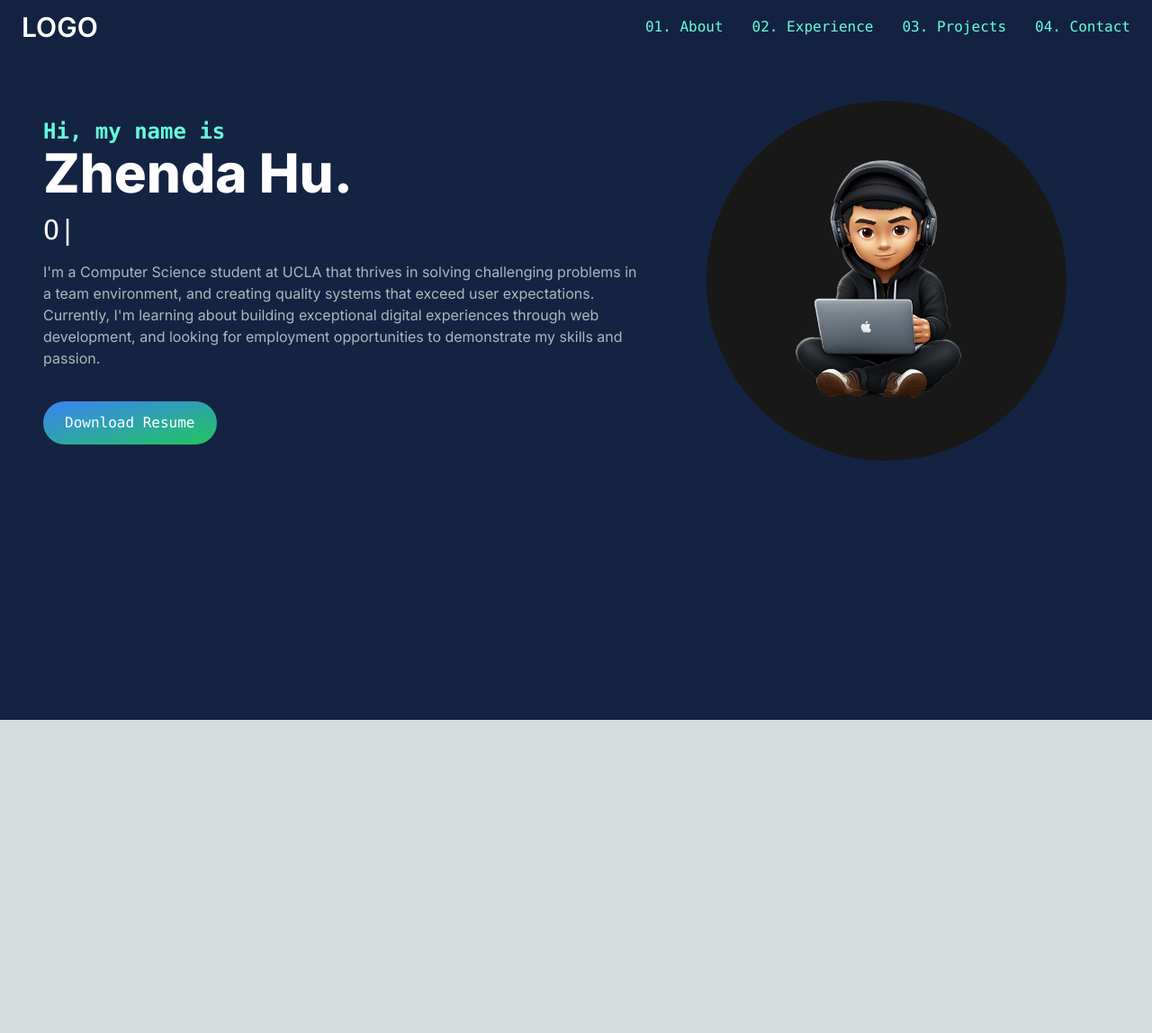
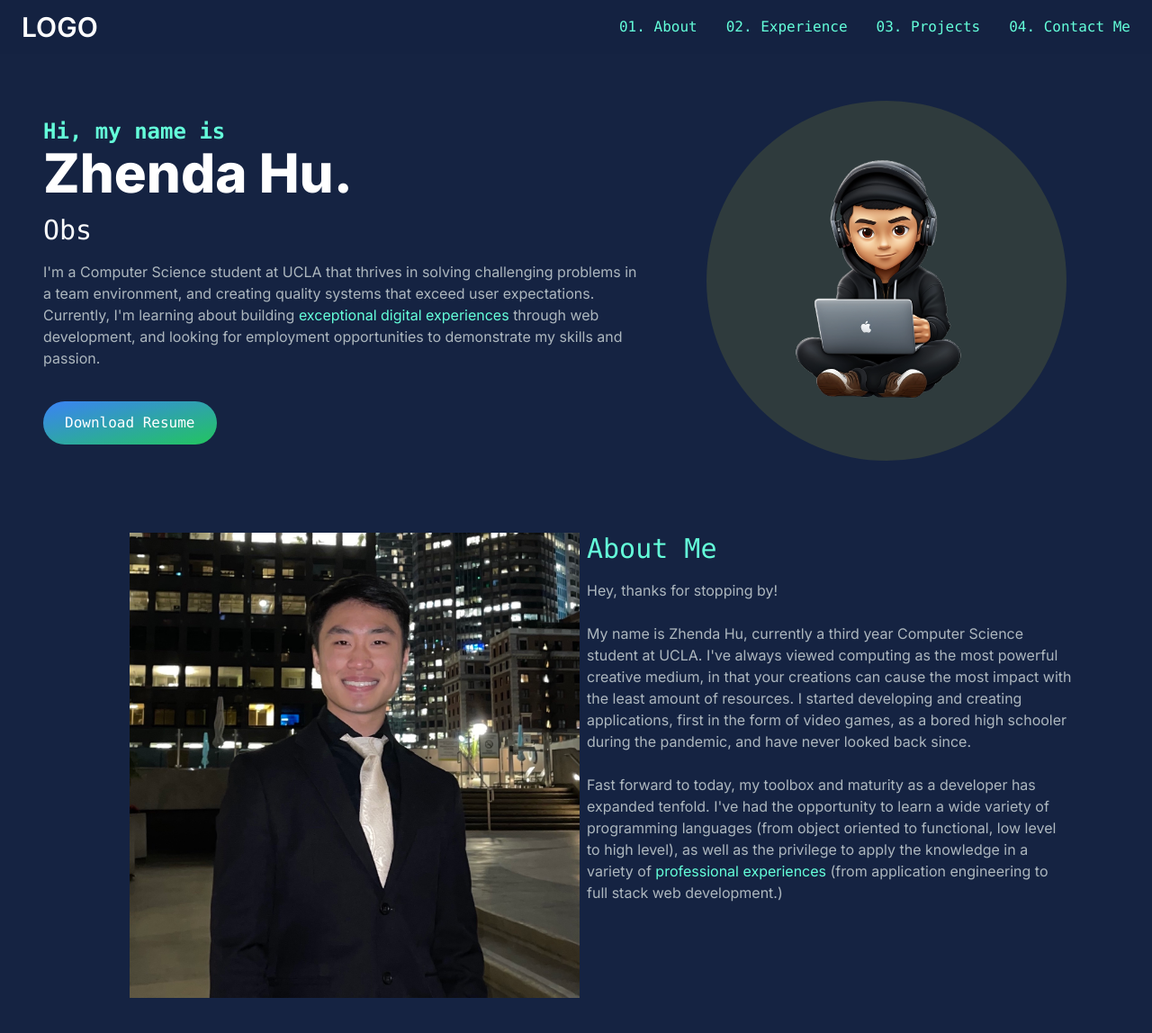
Before and after one commit to zhendahu/zhendahu.github.io, a Next.js app in the folder zhenda-portfolio/: page / in a window 1280 px wide. Shown: the top 1148 px of the page at 90% size. Before the commit the page ends 800 px from the top, so only its background shows below. Built offline with nearby package versions, Linux system fonts and the light colour scheme.

Commit message:
started about me section

```diff
--- /dev/null
+++ b/zhenda-portfolio/src/app/components/AboutSection.jsx
@@ -0,0 +1,26 @@
+import React from 'react'
+import Image from 'next/image'
+
+const AboutSection = () => {
+  return (
+    <section className='text-white'>
+       <div className='md:grid md:grid-cols-2 gap-6 items-center py-8 px-2 xl:gap-6 sm:py-16 xl:px-16'>
+            <Image src="/images/zhenda_about.jpg" alt="about section image" className='ml-20' width={500} height={500} />
+            <div className='mt-4 md:mt-0 text-left flex flex-col h-full'>
+                <h2 className='text-3xl font-mono text-[#64FFDA] mb-4'>About Me</h2>
+                <p className='text-[#ADB7BE] text-xs sm:text-sm mr-6 mb-6 lg:text-base'>
+                    Hey, thanks for stopping by!
+                    <br></br>
+                    <br></br>
+                    My name is Zhenda Hu, currently a third year Computer Science student at UCLA. I've always viewed computing as the most powerful creative medium, in that your creations can cause the most impact with the least amount of resources. I started developing and creating applications, first in the form of video games, as a bored high schooler during the pandemic, and have never looked back since.
+                    <br></br>
+                    <br></br>
+                    Fast forward to today, my toolbox and maturity as a developer has expanded tenfold. I've had the opportunity to learn a wide variety of programming languages (from object oriented to functional, low level to high level), as well as the privilege to apply the knowledge in a variety of <span className='text-[#64FFDA]'>professional experiences</span> (from application engineering to full stack web development.)
+                </p>
+            </div>
+       </div>
+    </section>
+  )
+}
+
+export default AboutSection
--- a/zhenda-portfolio/src/app/components/HeroSection.jsx
+++ b/zhenda-portfolio/src/app/components/HeroSection.jsx
@@ -15,9 +15,8 @@ const HeroSection = () => {
               <h1 className="text-gray-50 mb-4 text-1xl sm:text-2xl lg:text-3xl font-mono">
                 <TypeAnimation
                   sequence={[
-                    // Same substring at the start will only be typed out once, initially
                     'Web Developer.',
-                    1000, // wait 1s before replacing "Mice" with "Hamsters"
+                    1000,
                     'Application Engineer.',
                     1000,
                     'Obsessive Learner.',
@@ -31,7 +30,7 @@ const HeroSection = () => {
                 />
               </h1>
               <p className="text-[#ADB7BE] text-xs sm:text-sm mr-6 mb-6 lg:text-base">
-                  I'm a Computer Science student at UCLA that thrives in solving challenging problems in a team environment, and creating quality systems that exceed user expectations. Currently, I'm learning about building exceptional digital experiences through web development, and looking for employment opportunities to demonstrate my skills and passion.
+                  I'm a Computer Science student at UCLA that thrives in solving challenging problems in a team environment, and creating quality systems that exceed user expectations. Currently, I'm learning about building <span className='text-[#64FFDA]'>exceptional digital experiences</span> through web development, and looking for employment opportunities to demonstrate my skills and passion.
               </p>
               <div>
                 <button className='px-6 py-3 w-full sm:w-fit rounded-full bg-gradient-to-br from-blue-500 to-green-500 hover:from-blue-500 hover:to-yellow-500 text-white mt-3 font-mono'>
@@ -40,7 +39,7 @@ const HeroSection = () => {
               </div>
             </div>
             <div className="col-span-5 place-self-center mt-4 lg:mt-0">
-              <div className='rounded-full bg-[#181818] w-[250px] h-[250px] lg:w-[400px] lg:h-[400px] relative'>
+              <div className='rounded-full bg-[#2f3b3d] w-[250px] h-[250px] lg:w-[400px] lg:h-[400px] relative'>
                 <Image
                   src="/images/zhenda_memoji.png"
                   alt="hero image"
--- a/zhenda-portfolio/src/app/components/Navbar.jsx
+++ b/zhenda-portfolio/src/app/components/Navbar.jsx
@@ -19,7 +19,7 @@ const navLinks = [
         path:"#projects",
     },
     {
-        title:"04. Contact",
+        title:"04. Contact Me",
         path:"#contact",
     }
 ]
--- a/zhenda-portfolio/src/app/page.js
+++ b/zhenda-portfolio/src/app/page.js
@@ -1,14 +1,16 @@
 import Image from 'next/image'
 import HeroSection from './components/HeroSection'
 import { Navbar } from './components/Navbar'
+import AboutSection from './components/AboutSection'
 
 export default function Home() {
   return (
     <main className="flex min-h-screen flex-col bg-[#152342]">
-      <Navbar/>
+      <Navbar />
       <container className="container mt-24 mx-auto px-12 py-4">
         <HeroSection />
       </container>
+      <AboutSection />
     </main>
   )
 }
```
Also changed, not shown: zhenda-portfolio/public/images/zhenda_about.jpg (added), 1 other file (tests, documents, lock files or other folders).
